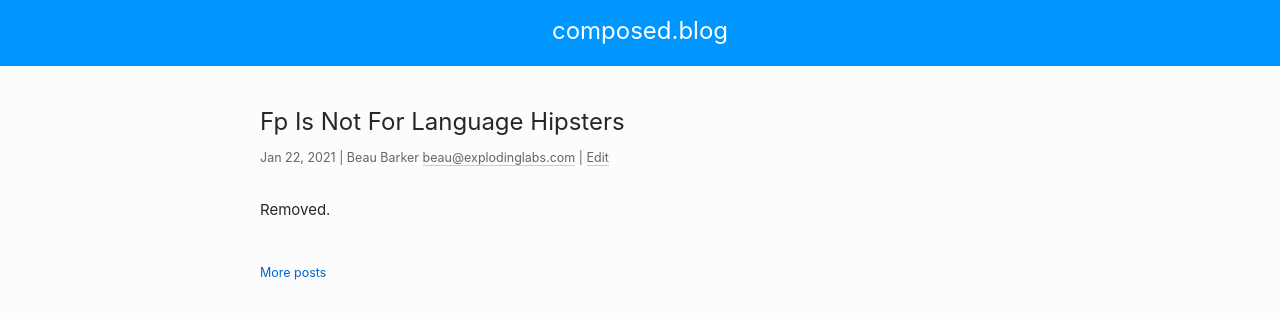
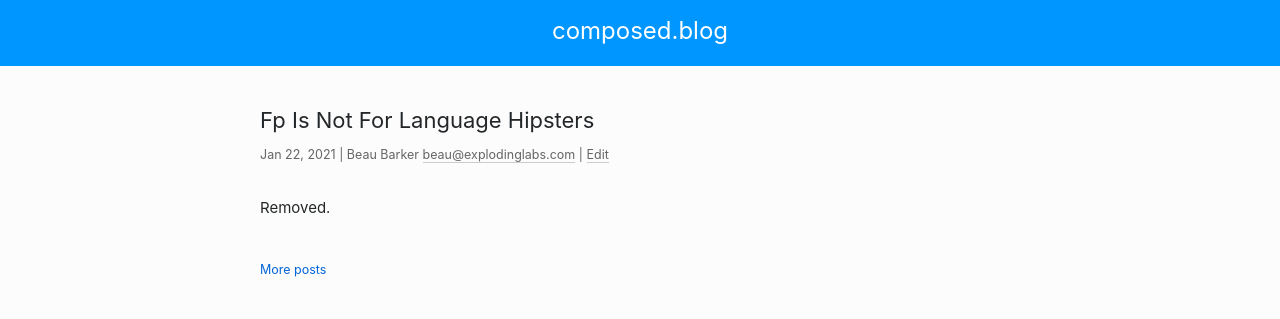
Before and after one commit to explodinglabs/explodinglabs.github.io, a Jekyll site: the page built from _posts/2021-01-22-fp-is-not-for-language-hipsters.markdown, in a window 1280 px wide. Shown: the top 319 px of the page. Built offline with Jekyll 4.4.1, drawn with Linux system fonts in a browser that asks for light colours; some web fonts are replaced; our own code applies the rules of GitHub Pages for plain Markdown files.

Commit message:
Adjust design

```diff
--- a/_layouts/category.html
+++ b/_layouts/category.html
@@ -1,11 +1,10 @@
 ---
 layout: page
 ---
+{% include categories.html %}
+
 <img src="/assets/{{page.subcategory}}.png" style="display: block; margin: auto" />
-
 <h2 class="page-title">{{page.title}}</h1>
-
-{% include categories.html %}
 
 <ul class="wrapper post-list">
     {% assign posts = site.posts | sort: 'date' | reverse %}
--- a/_layouts/post.html
+++ b/_layouts/post.html
@@ -1,9 +1,9 @@
 ---
 layout: all
 ---
-<article class="wrapper post" itemscope itemtype="http://schema.org/BlogPosting">
+<article class="wrapper" itemscope itemtype="http://schema.org/BlogPosting">
     <header>
-        <h1 class="post-title" itemprop="name headline">{{ page.title }}</h1>
+        <h1>{{ page.title }}</h1>
         <div class="post-meta">
             <time datetime="{{ page.date | date_to_xmlschema }}" itemprop="datePublished">
                 {{ page.date | date: "%b %-d, %Y" }} |
@@ -14,7 +14,7 @@
             </time>
         </div>
     </header>
-    <div class="post-content" itemprop="articleBody">
+    <div class="post-content">
         {{ content }}
     </div>
     <footer>
--- a/css/main.scss
+++ b/css/main.scss
@@ -47,7 +47,7 @@
 nav {
     padding-top: $space;
     padding-bottom: $space;
-    margin-bottom: $space * 2;
+    margin-bottom: $space;
     background-color: #0096FF;
     color: white;
     text-align: center;
@@ -55,6 +55,13 @@
 
 .page-title {
     text-align: center;
+}
+
+.post-filter {
+    font-size: smaller;
+    margin-bottom: $space;
+    text-align: center;
+    line-height: 150%;
 }
 
 .post-list {
@@ -76,6 +83,9 @@
     }
 }
 
+article {
+    margin-top: $space * 2;
+
     .post-meta {
         font-size: smaller;
         color: #666;
@@ -87,21 +97,14 @@
         margin-bottom: $space * 2;
     }
 
-.post-filter {
-    font-size: smaller;
-    margin-bottom: $space * 1.5;
-    text-align: center;
-    line-height: 150%;
-}
-
     footer {
         font-size: smaller;
         margin-bottom: $space * 2;
     }
-
+}
 
 h1 {
-    font-size: 24px;
+    font-size: 22px;
     font-stretch: normal;
     font-style: normal;
     font-variant-caps: normal;
```
Lines whose indentation alone changed are shown as unchanged.
